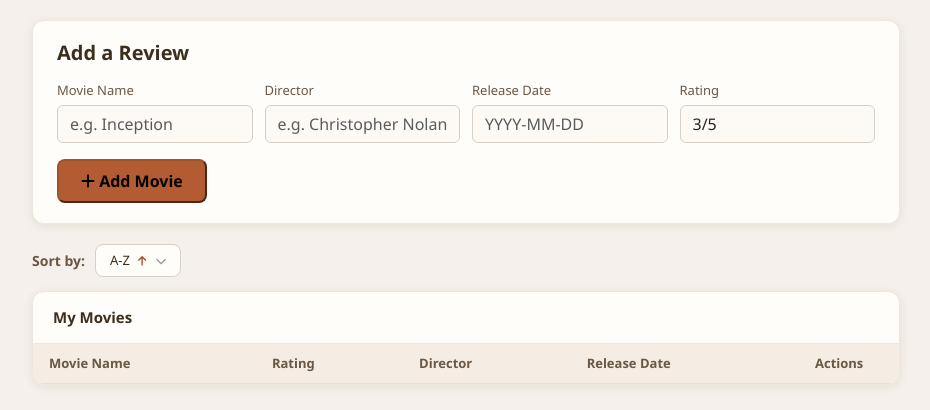
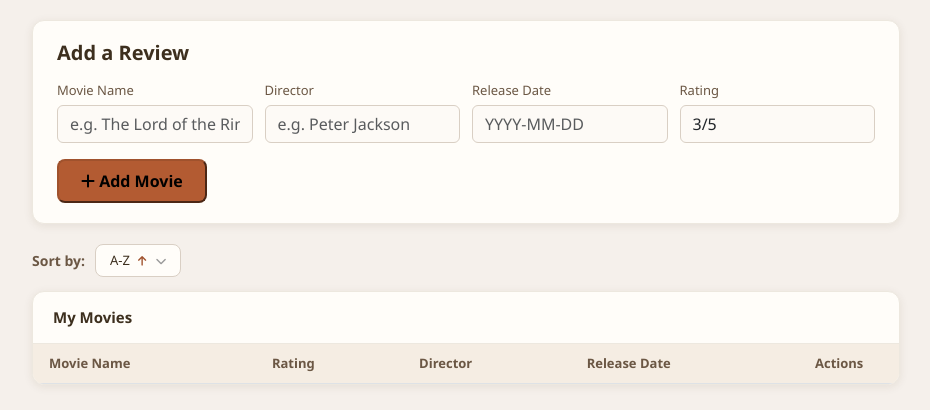
Before and after one commit to Dipesh0987/Cloud-Computing, a plain HTML site: page index.html in a window 1280 px wide. Shown: the part 66-476 px from the top of the page, without its empty margins (174-1104 px from the left). Drawn offline with nearby package versions, Linux system fonts and the light colour scheme; no server answers.

Commit message:
updated index file

```diff
--- a/index.html
+++ b/index.html
@@ -23,11 +23,11 @@
         <div class="form-grid">
           <div class="form-group-item">
             <label for="movie_name">Movie Name</label>
-            <input type="text" class="form-control" id="movie_name" placeholder="e.g. Inception">
+            <input type="text" class="form-control" id="movie_name" placeholder="e.g. The Lord of the Rings">
           </div>
           <div class="form-group-item">
             <label for="director">Director</label>
-            <input type="text" class="form-control" id="director" placeholder="e.g. Christopher Nolan" autocomplete="off">
+            <input type="text" class="form-control" id="director" placeholder="e.g. Peter Jackson" autocomplete="off">
           </div>
           <div class="form-group-item">
             <label for="release_date">Release Date</label>
```
